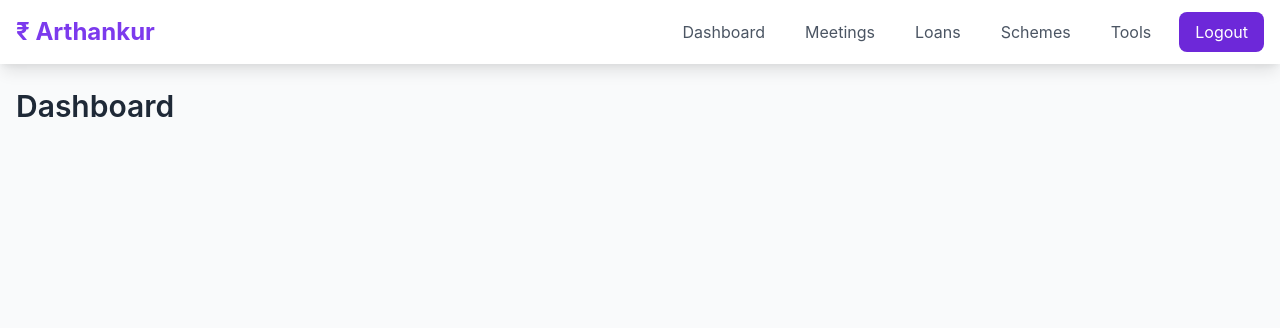
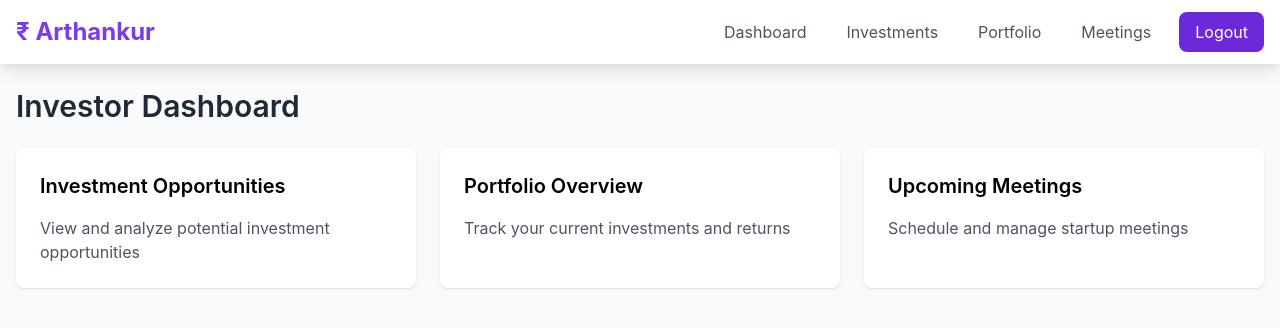
Before and after one commit to Jeet-Patil/Arthankur_Frontend, a React (Create React App) app: page /dashboard in a window 1280 px wide. Shown: the top 328 px of the page. Built offline with nearby package versions, Linux system fonts and the light colour scheme; sample sign-in values are in the browser's storage.

Commit message:
Add dashboard

```diff
--- a/package.json
+++ b/package.json
@@ -8,6 +8,7 @@
     "@testing-library/react": "^13.4.0",
     "@testing-library/user-event": "^13.5.0",
     "axios": "^1.7.9",
+    "jwt-decode": "^4.0.0",
     "react": "^18.2.0",
     "react-dom": "^18.2.0",
     "react-hot-toast": "^2.5.2",
--- a/src/App.js
+++ b/src/App.js
@@ -4,7 +4,7 @@ import { Toaster } from 'react-hot-toast';
 import Landing from './components/Landing';
 import Login from './components/Login';
 import Register from './components/Register';
-import Dashboard from './components/Dashboard';
+import DashboardRouter from './components/DashboardRouter';
 import ProtectedRoute from './components/ProtectedRoute';
 import './App.css';
 
@@ -29,58 +29,10 @@ const App = () => {
 
         {/* Protected Routes */}
         <Route
-          path="/dashboard"
+          path="/dashboard/*"
           element={
             <ProtectedRoute>
-              <Dashboard />
-            </ProtectedRoute>
-          }
-        />
-        <Route
-          path="/meetings"
-          element={
-            <ProtectedRoute>
-              <div>Meetings Page</div>
-            </ProtectedRoute>
-          }
-        />
-        <Route
-          path="/loans"
-          element={
-            <ProtectedRoute>
-              <div>Loans Page</div>
-            </ProtectedRoute>
-          }
-        />
-        <Route
-          path="/schemes"
-          element={
-            <ProtectedRoute>
-              <div>Schemes Page</div>
-            </ProtectedRoute>
-          }
-        />
-        <Route
-          path="/financial-tools"
-          element={
-            <ProtectedRoute>
-              <div>Financial Tools Page</div>
-            </ProtectedRoute>
-          }
-        />
-        <Route
-          path="/tax-filing"
-          element={
-            <ProtectedRoute>
-              <div>Tax Filing Page</div>
-            </ProtectedRoute>
-          }
-        />
-        <Route
-          path="/compliance"
-          element={
-            <ProtectedRoute>
-              <div>Compliance Page</div>
+              <DashboardRouter />
             </ProtectedRoute>
           }
         />
--- a/src/components/Dashboard.js
+++ b/src/components/Dashboard.js
@@ -1,13 +1,64 @@
-import React from 'react';
+import React, { useEffect, useState } from 'react';
+import { jwtDecode } from 'jwt-decode';
 import Navbar from './Navbar';
 
 const Dashboard = () => {
+    const [userType, setUserType] = useState(null);
+
+    useEffect(() => {
+        const token = localStorage.getItem('token');
+        if (token) {
+            try {
+                const decoded = jwtDecode(token);
+                setUserType(decoded.userType);
+            } catch (error) {
+                console.error('Error decoding token:', error);
+            }
+        }
+    }, []);
+
+    const StartupDashboard = () => (
+        <div className="grid grid-cols-1 md:grid-cols-2 lg:grid-cols-3 gap-6 mt-6">
+            <div className="bg-white p-6 rounded-lg shadow">
+                <h2 className="text-xl font-semibold mb-4">Funding Status</h2>
+                <p className="text-gray-600">Track your funding applications and progress</p>
+            </div>
+            <div className="bg-white p-6 rounded-lg shadow">
+                <h2 className="text-xl font-semibold mb-4">Loan Applications</h2>
+                <p className="text-gray-600">Monitor your loan applications status</p>
+            </div>
+            <div className="bg-white p-6 rounded-lg shadow">
+                <h2 className="text-xl font-semibold mb-4">Government Schemes</h2>
+                <p className="text-gray-600">View eligible government schemes and benefits</p>
+            </div>
+        </div>
+    );
+
+    const InvestorDashboard = () => (
+        <div className="grid grid-cols-1 md:grid-cols-2 lg:grid-cols-3 gap-6 mt-6">
+            <div className="bg-white p-6 rounded-lg shadow">
+                <h2 className="text-xl font-semibold mb-4">Investment Opportunities</h2>
+                <p className="text-gray-600">View and analyze potential investment opportunities</p>
+            </div>
+            <div className="bg-white p-6 rounded-lg shadow">
+                <h2 className="text-xl font-semibold mb-4">Portfolio Overview</h2>
+                <p className="text-gray-600">Track your current investments and returns</p>
+            </div>
+            <div className="bg-white p-6 rounded-lg shadow">
+                <h2 className="text-xl font-semibold mb-4">Upcoming Meetings</h2>
+                <p className="text-gray-600">Schedule and manage startup meetings</p>
+            </div>
+        </div>
+    );
+
     return (
         <div className="min-h-screen bg-gray-50">
             <Navbar />
             <div className="max-w-7xl mx-auto px-4 py-6">
-                <h1 className="text-3xl font-semibold text-gray-800">Dashboard</h1>
-                {/* Add your dashboard content here */}
+                <h1 className="text-3xl font-semibold text-gray-800">
+                    {userType === 'startup' ? 'Startup Dashboard' : 'Investor Dashboard'}
+                </h1>
+                {userType === 'startup' ? <StartupDashboard /> : <InvestorDashboard />}
             </div>
         </div>
     );
--- /dev/null
+++ b/src/components/DashboardRouter.js
@@ -0,0 +1,72 @@
+import React, { useEffect, useState } from 'react';
+import { Navigate } from 'react-router-dom';
+import Navbar from './Navbar';
+
+const DashboardRouter = () => {
+    const [userType, setUserType] = useState(null);
+    const [isLoading, setIsLoading] = useState(true);
+
+    useEffect(() => {
+        const storedUserType = localStorage.getItem('userType');
+        if (storedUserType) {
+            setUserType(storedUserType);
+        }
+        setIsLoading(false);
+    }, []);
+
+    if (isLoading) {
+        return (
+            <div className="min-h-screen flex items-center justify-center">
+                <div className="animate-spin rounded-full h-12 w-12 border-t-2 border-b-2 border-violet-500"></div>
+            </div>
+        );
+    }
+
+    if (!userType) {
+        return <Navigate to="/login" replace />;
+    }
+
+    return (
+        <div className="min-h-screen bg-gray-50">
+            <Navbar userType={userType} />
+            <div className="max-w-7xl mx-auto px-4 py-6">
+                <h1 className="text-3xl font-semibold text-gray-800">
+                    {userType === 'startup' ? 'Startup Dashboard' : 'Investor Dashboard'}
+                </h1>
+                {userType === 'startup' ? (
+                    <div className="grid grid-cols-1 md:grid-cols-2 lg:grid-cols-3 gap-6 mt-6">
+                        <div className="bg-white p-6 rounded-lg shadow hover:shadow-lg transition-shadow">
+                            <h2 className="text-xl font-semibold mb-4">Funding Status</h2>
+                            <p className="text-gray-600">Track your funding applications and progress</p>
+                        </div>
+                        <div className="bg-white p-6 rounded-lg shadow hover:shadow-lg transition-shadow">
+                            <h2 className="text-xl font-semibold mb-4">Loan Applications</h2>
+                            <p className="text-gray-600">Monitor your loan applications status</p>
+                        </div>
+                        <div className="bg-white p-6 rounded-lg shadow hover:shadow-lg transition-shadow">
+                            <h2 className="text-xl font-semibold mb-4">Government Schemes</h2>
+                            <p className="text-gray-600">View eligible government schemes and benefits</p>
+                        </div>
+                    </div>
+                ) : (
+                    <div className="grid grid-cols-1 md:grid-cols-2 lg:grid-cols-3 gap-6 mt-6">
+                        <div className="bg-white p-6 rounded-lg shadow hover:shadow-lg transition-shadow">
+                            <h2 className="text-xl font-semibold mb-4">Investment Opportunities</h2>
+                            <p className="text-gray-600">View and analyze potential investment opportunities</p>
+                        </div>
+                        <div className="bg-white p-6 rounded-lg shadow hover:shadow-lg transition-shadow">
+                            <h2 className="text-xl font-semibold mb-4">Portfolio Overview</h2>
+                            <p className="text-gray-600">Track your current investments and returns</p>
+                        </div>
+                        <div className="bg-white p-6 rounded-lg shadow hover:shadow-lg transition-shadow">
+                            <h2 className="text-xl font-semibold mb-4">Upcoming Meetings</h2>
+                            <p className="text-gray-600">Schedule and manage startup meetings</p>
+                        </div>
+                    </div>
+                )}
+            </div>
+        </div>
+    );
+};
+
+export default DashboardRouter;
--- a/src/components/Login.js
+++ b/src/components/Login.js
@@ -26,6 +26,7 @@ const Login = () => {
             const response = await axios.post('http://localhost:5000/api/users/login', formData);
             if (response.data.token) {
                 localStorage.setItem('token', response.data.token);
+                localStorage.setItem('userType', response.data.userType);
                 toast.success('Login successful!');
 
                 // Check if there's a redirect path stored
--- a/src/components/Navbar.js
+++ b/src/components/Navbar.js
@@ -1,11 +1,12 @@
 import React from 'react';
 import { Link, useNavigate } from 'react-router-dom';
 
-const Navbar = () => {
+const Navbar = ({ userType }) => {
     const navigate = useNavigate();
 
     const handleLogout = () => {
         localStorage.removeItem('token');
+        localStorage.removeItem('userType');
         navigate('/login');
     };
 
@@ -23,31 +24,28 @@ const Navbar = () => {
                         <Link to="/dashboard" className="text-gray-600 hover:text-violet-600 px-3 py-2">
                             Dashboard
                         </Link>
-                        <Link to="/meetings" className="text-gray-600 hover:text-violet-600 px-3 py-2">
-                            Meetings
-                        </Link>
+                        {userType === 'startup' ? (
+                            <>
                                 <Link to="/loans" className="text-gray-600 hover:text-violet-600 px-3 py-2">
                                     Loans
                                 </Link>
                                 <Link to="/schemes" className="text-gray-600 hover:text-violet-600 px-3 py-2">
                                     Schemes
                                 </Link>
-                        <div className="relative group">
-                            <button className="text-gray-600 hover:text-violet-600 px-3 py-2">
-                                Tools
-                            </button>
-                            <div className="absolute right-0 w-48 py-2 mt-2 bg-white rounded-md shadow-xl hidden group-hover:block">
-                                <Link to="/financial-tools" className="block px-4 py-2 text-gray-800 hover:bg-violet-50">
-                                    Financial Calculator
+                            </>
+                        ) : (
+                            <>
+                                <Link to="/investments" className="text-gray-600 hover:text-violet-600 px-3 py-2">
+                                    Investments
                                 </Link>
-                                <Link to="/tax-filing" className="block px-4 py-2 text-gray-800 hover:bg-violet-50">
-                                    Tax Filing
+                                <Link to="/portfolio" className="text-gray-600 hover:text-violet-600 px-3 py-2">
+                                    Portfolio
                                 </Link>
-                                <Link to="/compliance" className="block px-4 py-2 text-gray-800 hover:bg-violet-50">
-                                    Compliance
+                            </>
+                        )}
+                        <Link to="/meetings" className="text-gray-600 hover:text-violet-600 px-3 py-2">
+                            Meetings
                         </Link>
-                            </div>
-                        </div>
                         <button
                             onClick={handleLogout}
                             className="bg-violet-600 text-white px-4 py-2 rounded-lg hover:bg-violet-700"
```
Also changed, not shown: 1 other file (tests, documents, lock files or other folders). Lines whose indentation alone changed are shown as unchanged.
